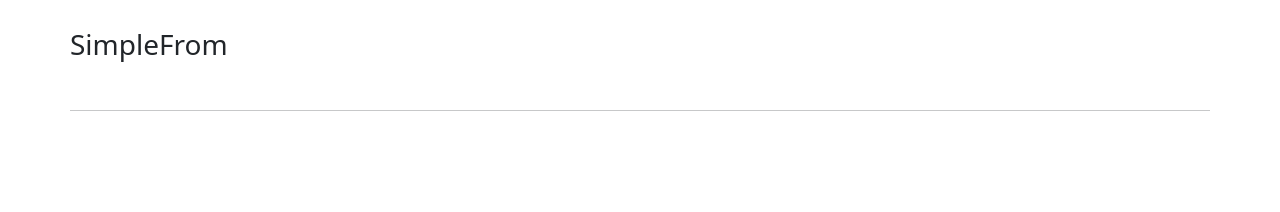
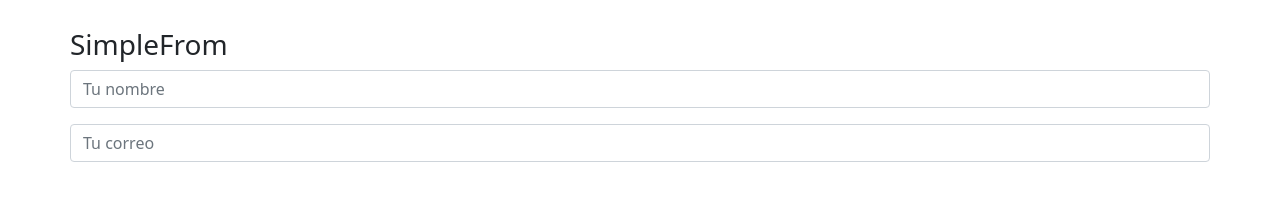
Before and after one commit to mundoenrique/05-hook-app, a React (Create React App) app: page / in a window 1280 px wide. Shown: the part 568-780 px from the top of the page. Built offline with nearby package versions, Linux system fonts and the light colour scheme.

Commit message:
Ejemplos de useEffect

```diff
--- a/src/components/01-usestate/CounterApp.js
+++ b/src/components/01-usestate/CounterApp.js
@@ -1,6 +1,4 @@
 import { useState } from 'react';
-
-import CounterWithCustomHook from './CounterWithCustomHook';
 
 export default function CounterApp() {
 	const [counters, setCounter] = useState({
--- /dev/null
+++ b/src/components/02-useeffect/Message.js
@@ -0,0 +1,16 @@
+import { useEffect } from 'react';
+
+export default function Message() {
+	useEffect(() => {
+		console.log('Componente montado');
+		return () => {
+			console.log('Componente desmontado');
+		};
+	}, []);
+
+	return (
+		<div>
+			<h3>eres Genial</h3>
+		</div>
+	);
+}
--- a/src/components/02-useeffect/SimpleFrom.js
+++ b/src/components/02-useeffect/SimpleFrom.js
@@ -1,13 +1,60 @@
-import React, { useEffect } from 'react';
+import { useEffect, useState } from 'react';
+import Message from './Message';
 
 export default function SimpleFrom() {
+	const [formState, setFormState] = useState({
+		name: '',
+		email: '',
+	});
+	const { name, email } = formState;
+
 	useEffect(() => {
-		console.log('hey');
+		console.log('First time component');
 	}, []);
+
+	useEffect(() => {
+		console.log('Change on form');
+	}, [formState]);
+
+	useEffect(() => {
+		console.log('Change on email');
+	}, [email]);
+
+	const handleInputChange = ({ target }) => {
+		setFormState({
+			...formState,
+			[target.name]: target.value,
+		});
+	};
 
 	return (
 		<>
 			<h3>SimpleFrom</h3>
+			<form>
+				<div className="mb-3">
+					<input
+						type="text"
+						name="name"
+						className="form-control"
+						placeholder="Tu nombre"
+						autoComplete="off"
+						value={name}
+						onChange={handleInputChange}
+					/>
+				</div>
+				<div className="mb-3">
+					<input
+						type="text"
+						name="email"
+						className="form-control"
+						placeholder="Tu correo"
+						autoComplete="off"
+						value={email}
+						onChange={handleInputChange}
+					/>
+				</div>
+			</form>
+			{name === '123' && <Message />}
 		</>
 	);
 }
```
